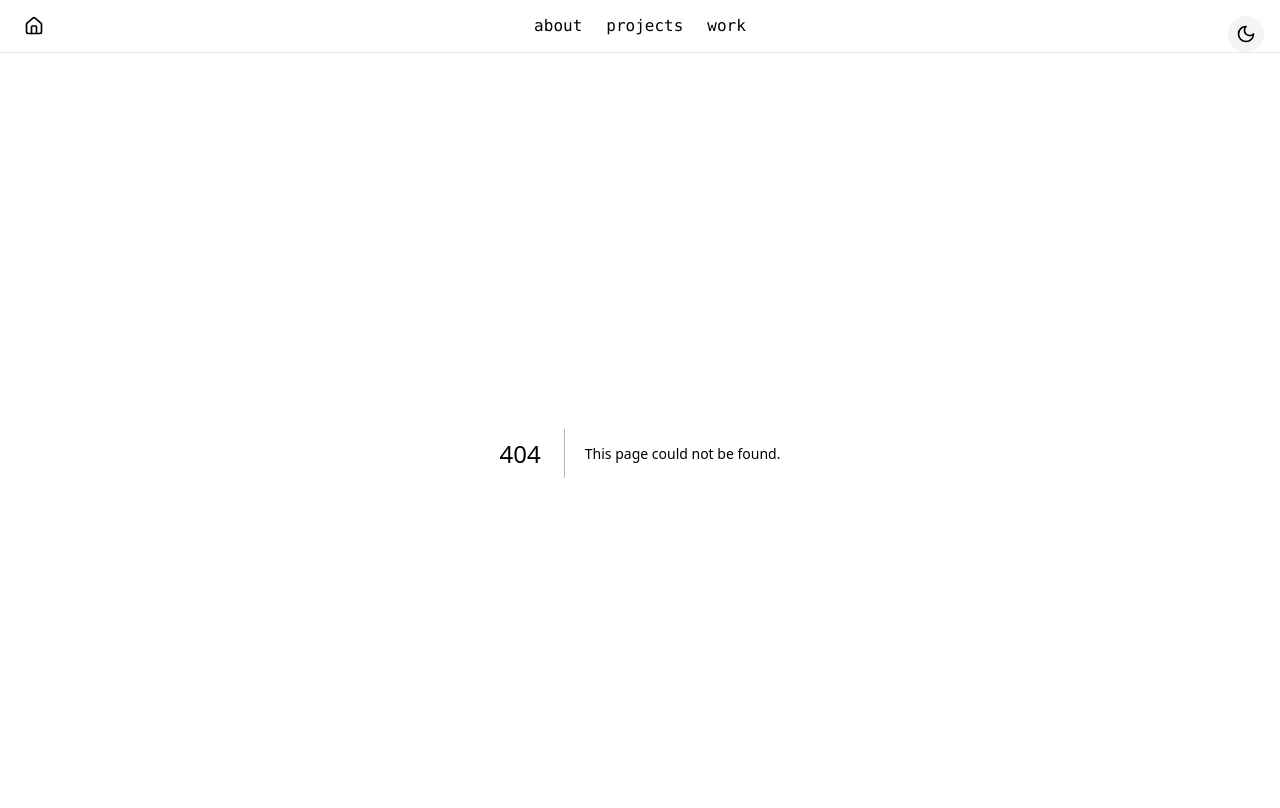
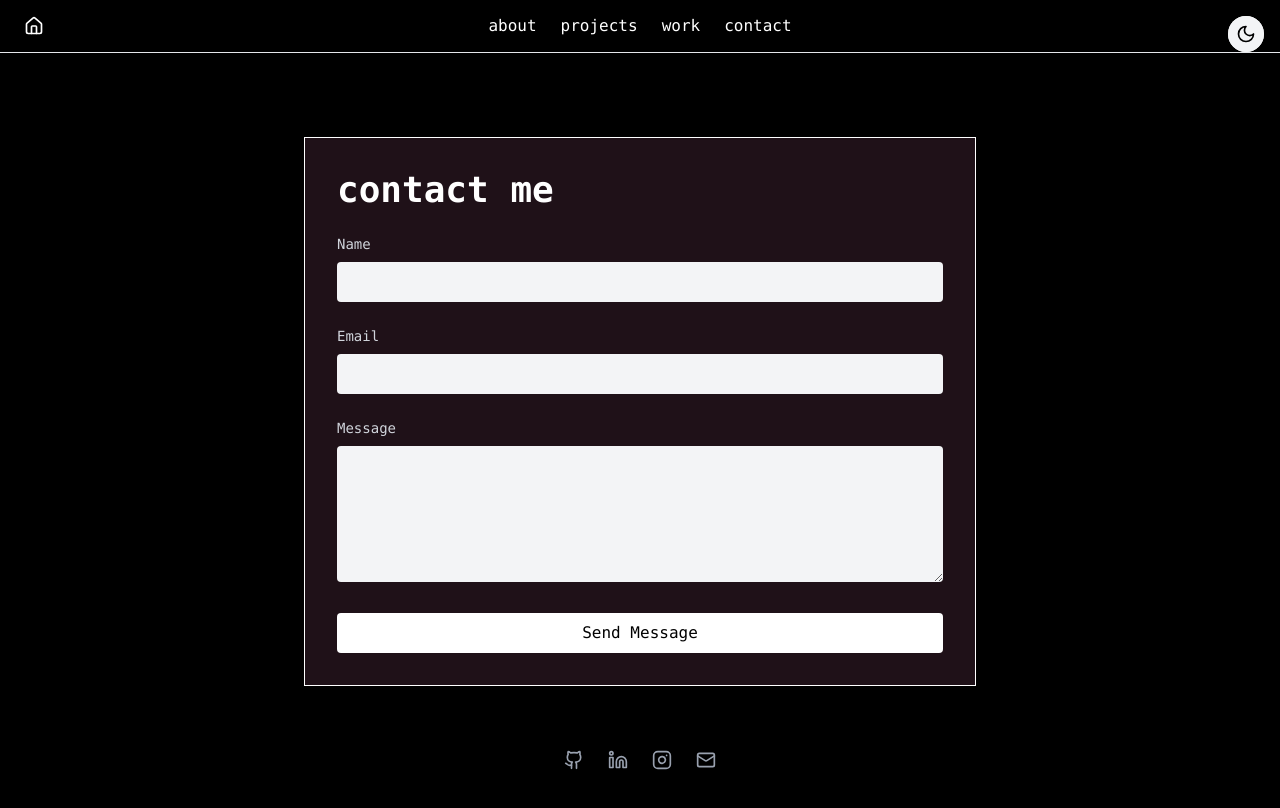
Before and after one commit to portiali/portfolio, a Next.js app in the folder my-app/: page /contact in a window 1280 px wide. Before the commit this address had no page. Shown: the top 808 px of the page. Built offline with nearby package versions, Linux system fonts and the light colour scheme.

Commit message:
added contact me page

```diff
--- /dev/null
+++ b/my-app/src/app/contact/page.jsx
@@ -0,0 +1,61 @@
+import SocialIcons from "@/components/SocialIcons"
+
+export default function ContactPage() {
+  return (
+    <div className="min-h-screen bg-black px-6 py-16 flex flex-col items-center justify-center space-y-8">
+      {/* Contact Form Box */}
+      <form
+        action="https://formsubmit.co/portiali530@gmail.com"
+        method="POST"
+        className="font-mono max-w-2xl w-full bg-[rgba(105,58,82,0.3)] border border-white p-8 rounded-none shadow-lg backdrop-blur-sm space-y-6 text-left"
+      >
+        <h1 className="text-4xl font-bold text-white">contact me</h1>
+
+        <input type="hidden" name="_subject" value="New message from portfolio" />
+        <input type="hidden" name="_captcha" value="false" />
+
+        <div className="space-y-2">
+          <label htmlFor="name" className="block text-sm text-gray-300">Name</label>
+          <input
+            type="text"
+            name="name"
+            required
+            className="w-full p-2 rounded bg-gray-100 dark:bg-gray-800 text-black dark:text-white"
+          />
+        </div>
+
+        <div className="space-y-2">
+          <label htmlFor="email" className="block text-sm text-gray-300">Email</label>
+          <input
+            type="email"
+            name="email"
+            required
+            className="w-full p-2 rounded bg-gray-100 dark:bg-gray-800 text-black dark:text-white"
+          />
+        </div>
+
+        <div className="space-y-2">
+          <label htmlFor="message" className="block text-sm text-gray-300">Message</label>
+          <textarea
+            name="message"
+            rows="5"
+            required
+            className="w-full p-2 rounded bg-gray-100 dark:bg-gray-800 text-black dark:text-white"
+          ></textarea>
+        </div>
+
+        <button
+          type="submit"
+          className="w-full bg-white text-black p-2 rounded hover:opacity-80 transition"
+        >
+          Send Message
+        </button>
+      </form>
+
+      {/* Social Icons Below, Centered */}
+      <div className="pt-4">
+        <SocialIcons />
+      </div>
+    </div>
+  )
+}
--- a/my-app/src/components/Navbar.jsx
+++ b/my-app/src/components/Navbar.jsx
@@ -1,36 +1,4 @@
-// 'use client'
-// import Link from 'next/link'
-// import { Home } from 'lucide-react'
-// import ThemeToggle from './ThemeToggle' // Adjust path if needed
 
-
-
-// const Navbar = () => {
-//   return (
-//     <nav className="font-mono relative flex items-center justify-between px-6 py-4 border-b border-gray-200 dark:border-gray-700">
-
-//       {/* Home on the left */}
-//       <Link href="/" className="flex items-center gap-2 hover:opacity-75">
-//         <Home className="w-5 h-5" />
-//         <span className="hidden sm:inline"></span>
-//       </Link>
-
-//       {/* Centered Links */}
-//       <div className="absolute left-1/2 transform -translate-x-1/2 flex gap-6">
-//         <Link href="/about" className="hover:underline">about</Link>
-//         <Link href="/projects" className="hover:underline">projects</Link>
-//       </div>
-
-//       {/* Theme Toggle on the right */}
-//       <div className="flex items-center">
-//         <ThemeToggle />
-//       </div>
-
-//     </nav>
-//   )
-// }
-
-// export default Navbar
 'use client'
 import Link from 'next/link'
 import { Home } from 'lucide-react'
@@ -40,20 +8,21 @@ const Navbar = () => {
   return (
     <nav className="font-mono relative flex items-center justify-between px-6 py-4 border-b border-gray-200 dark:border-gray-700">
 
-      {/* Home on the left */}
+
       <Link href="/" className="flex items-center gap-2 hover:opacity-75">
         <Home className="w-5 h-5" />
         <span className="hidden sm:inline"></span>
       </Link>
 
-      {/* Centered Links */}
+
       <div className="absolute left-1/2 transform -translate-x-1/2 flex gap-6">
         <Link href="/about" className="hover:underline">about</Link>
         <Link href="/projects" className="hover:underline">projects</Link>
         <Link href="/work" className="hover:underline">work</Link> {/* ✅ Added */}
+        <Link href="/contact" className="hover:underline">contact</Link>
+
       </div>
 
-      {/* Theme Toggle on the right */}
       <div className="flex items-center">
         <ThemeToggle />
       </div>
```
